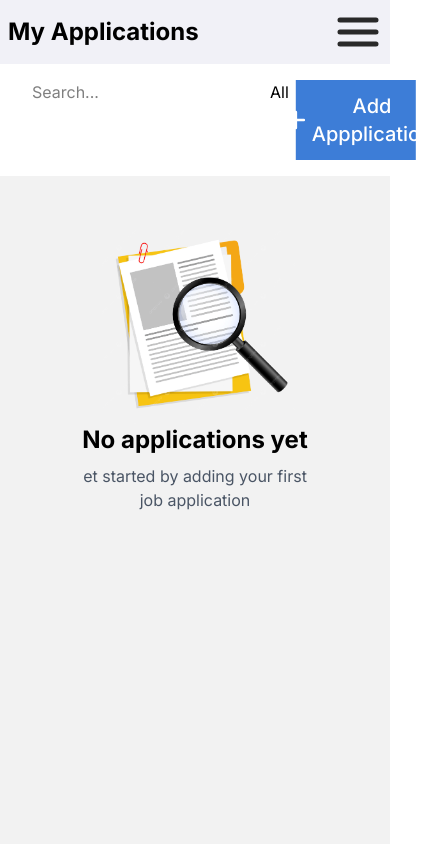
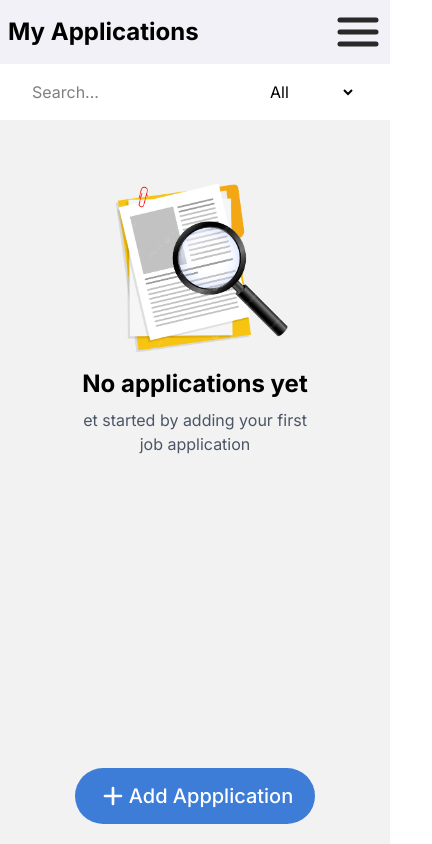
Before and after one commit to Dev-EthanR/Job-Tracker, a React (Vite) app: page / in a window 390 px wide. Shown: the whole page, 432 px wide, since content can reach past the window. Built offline with nearby package versions, Linux system fonts and the light colour scheme.

Commit message:
fixed a bug on mobile layout

```diff
--- a/src/components/features/Header.tsx
+++ b/src/components/features/Header.tsx
@@ -47,7 +47,7 @@ const Header = ({ value, setValue }: Props) => {
           </select>
         </div>
         <button
-          className="bottom-5 left-1/2 -translate-x-1/2 rounded-fullfixed md:static  md:translate-x-0 md:rounded-lg flex items-center justify-center w-60 py-3 text-xl font-medium bg-accent text-white hover:brightness-115 cursor-pointer select-none"
+          className="bottom-5 left-1/2 -translate-x-1/2 rounded-full fixed md:static  md:translate-x-0 md:rounded-lg flex items-center justify-center w-60 py-3 text-xl font-medium bg-accent text-white hover:brightness-115 cursor-pointer select-none"
           onClick={() => setModalOpen(true)}
         >
           <img className="w-8 filter brightness-0 invert" src={plus} alt="" />
```
